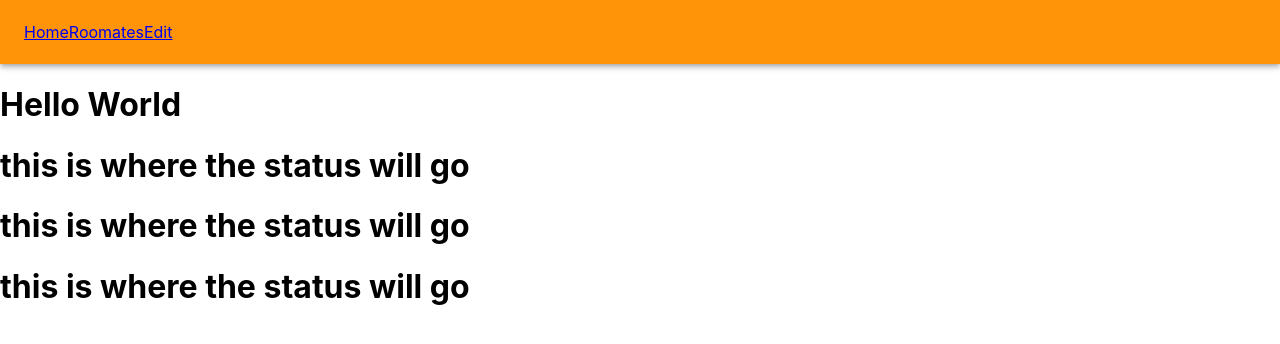
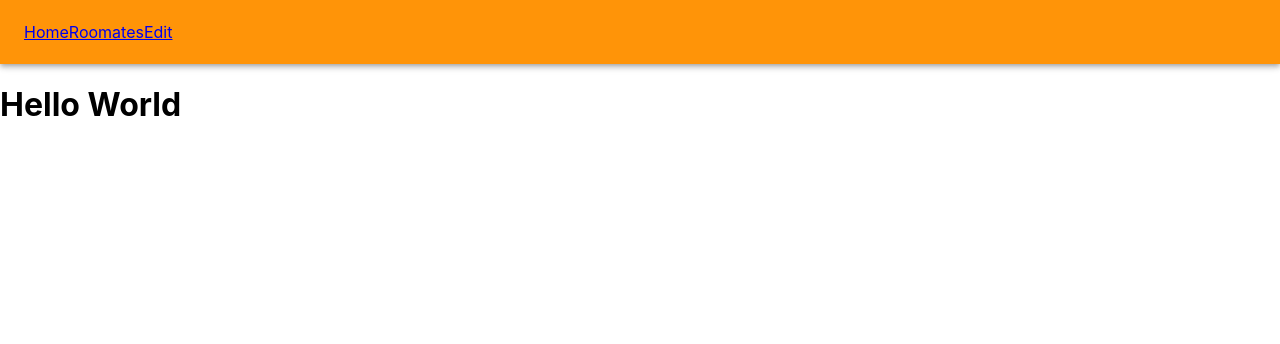
Before and after one commit to andrew-merz/Door-Tie-frontend, a React (Create React App) app: page / in a window 1280 px wide. Shown: the top 344 px of the page. Built offline with nearby package versions, Linux system fonts and the light colour scheme.

Commit message:
frontend sending data to backend

```diff
--- a/src/App.js
+++ b/src/App.js
@@ -1,11 +1,10 @@
 import Nav from "./components/Nav";
-import Container from "./components/Container";
+
 function App() {
   return (
     <div className="App">
       <Nav />
       <h1>Hello World</h1>
-      <Container />
     </div>
   );
 }
--- a/src/components/Container.js
+++ /dev/null
@@ -1,13 +0,0 @@
-function Container(props) {
-  return (
-    <container className="container">
-      <div>
-        <h1>this is where the status will go</h1>
-        <h1>this is where the status will go</h1>
-        <h1>this is where the status will go</h1>
-      </div>
-    </container>
-  );
-}
-
-export default Container;
--- a/src/pages/Register.js
+++ b/src/pages/Register.js
@@ -6,11 +6,29 @@ function Register() {
   const [email, setEmail] = useState("");
   const [password, setPassword] = useState("");
 
+  async function registerUser(event) {
+    event.preventDefault();
+
+    const response = await fetch("http://localhost:4000/api/register", {
+      method: "POST",
+      headers: {
+        "Content-Type": "application/json",
+      },
+      body: JSON.stringify({
+        username,
+        email,
+        password,
+      }),
+    });
+    const data = await response.json();
+    console.log(data);
+  }
+
   return (
     <div>
       <Nav />
       <h1>Register</h1>
-      <form>
+      <form onSubmit={registerUser}>
         <input
           value={username}
           onChange={(e) => setUsename(e.target.value)}
```
